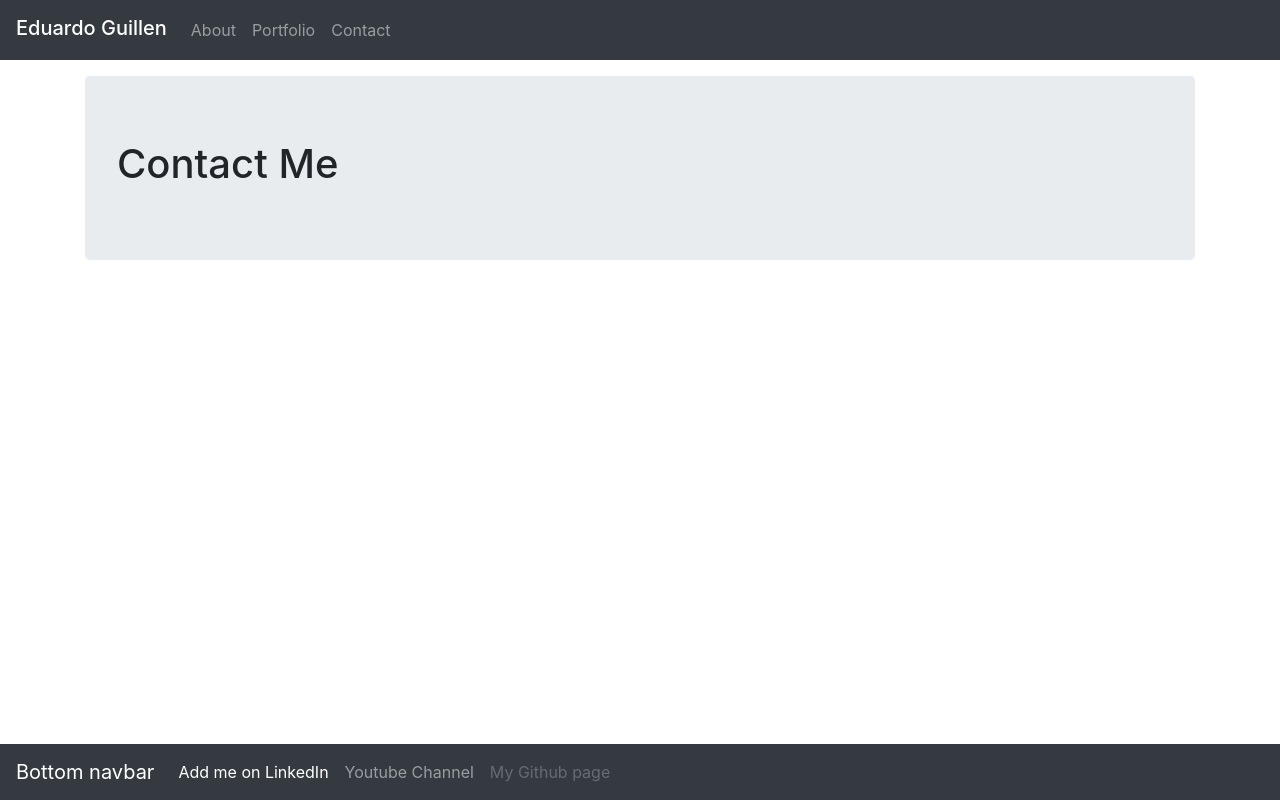
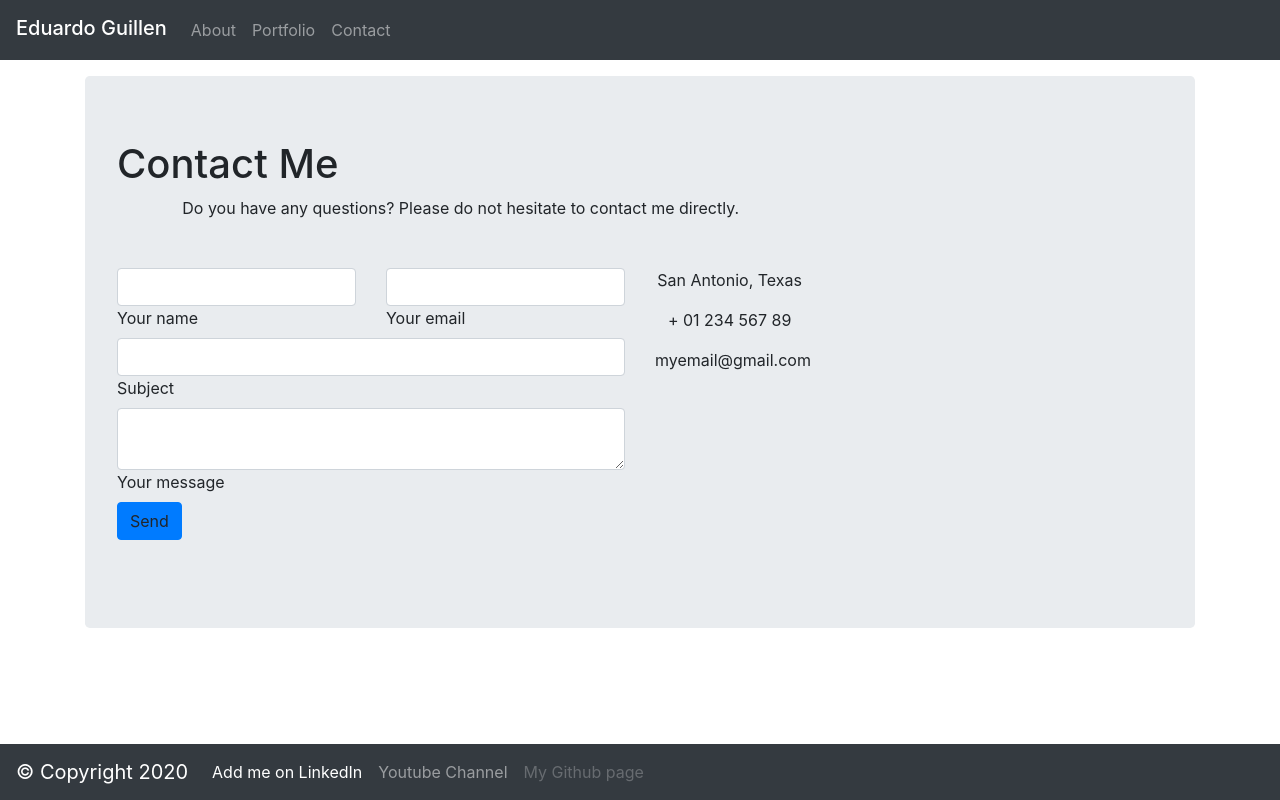
Before and after one commit to eguillen2305/Unit-02-CSS-and-Bootstrap-Homework-Responsive-Portfolio, a plain HTML site: page form.html in a window 1280 px wide. Drawn offline with nearby package versions, Linux system fonts and the light colour scheme.

Commit message:
Final Draft for Homework 2
Added Images, form, and final touches to the assignment. Read Me will be updated after this.

```diff
--- a/form.html
+++ b/form.html
@@ -21,19 +21,19 @@
         <div class="collapse navbar-collapse" id="navbarSupportedContent">
             <ul class="nav navbar-nav navbar-right">
                 <li class="nav-item">
-                    <a class="nav-link" href="#">About</a>
+                    <a class="nav-link" href="about-me.html">About</a>
                 </li>
                 <li class="nav-item">
-                    <a class="nav-link" href="#">Portfolio</a>
+                    <a class="nav-link" href="index.html">Portfolio</a>
                 </li>
                 <li class="nav-item">
-                    <a class="nav-link" href="#">Contact</a>
+                    <a class="nav-link" href="form.html">Contact</a>
                 </li>
             </ul>
         </div>
     </nav>
 
-    <!-- Add Form Code -->
+    <!-- Star of Form Code =========================== -->
     <div class="container">
         <div class="jumbotron mt-3">
 
@@ -44,11 +44,110 @@
                     </div>
 
 
+                    <!--Section: Contact v.2-->
+                    <section class="mb-4">
+
+                        <!--Section description-->
+                        <p class="text-center w-responsive mx-auto mb-5">Do you have any questions? Please do not
+                            hesitate to contact me directly.</p>
+
+                        <div class="row">
+
+                            <!--Grid column-->
+                            <div class="col-md-9 mb-md-0 mb-5">
+                                <form id="contact-form" name="contact-form" action="mail.php" method="POST">
+
+                                    <!--Grid row-->
+                                    <div class="row">
+
+                                        <!--Grid column-->
+                                        <div class="col-md-6">
+                                            <div class="md-form mb-0">
+                                                <input type="text" id="name" name="name" class="form-control">
+                                                <label for="name" class="">Your name</label>
+                                            </div>
+                                        </div>
+                                        <!--Grid column-->
+
+                                        <!--Grid column-->
+                                        <div class="col-md-6">
+                                            <div class="md-form mb-0">
+                                                <input type="text" id="email" name="email" class="form-control">
+                                                <label for="email" class="">Your email</label>
+                                            </div>
+                                        </div>
+                                        <!--Grid column-->
+
+                                    </div>
+                                    <!--Grid row-->
+
+                                    <!--Grid row-->
+                                    <div class="row">
+                                        <div class="col-md-12">
+                                            <div class="md-form mb-0">
+                                                <input type="text" id="subject" name="subject" class="form-control">
+                                                <label for="subject" class="">Subject</label>
+                                            </div>
+                                        </div>
+                                    </div>
+                                    <!--Grid row-->
+
+                                    <!--Grid row-->
+                                    <div class="row">
+
+                                        <!--Grid column-->
+                                        <div class="col-md-12">
+
+                                            <div class="md-form">
+                                                <textarea type="text" id="message" name="message" rows="2"
+                                                    class="form-control md-textarea"></textarea>
+                                                <label for="message">Your message</label>
+                                            </div>
+
+                                        </div>
+                                    </div>
+                                    <!--Grid row-->
+
+                                </form>
+
+                                <div class="text-center text-md-left">
+                                    <a class="btn btn-primary"
+                                        onclick="document.getElementById('contact-form').submit();">Send</a>
+                                </div>
+                                <div class="status"></div>
+                            </div>
+                            <!--Grid column-->
+
+                            <!--Grid column-->
+                            <div class="col-md-3 text-center">
+                                <ul class="list-unstyled mb-0">
+                                    <li><i class="fas fa-map-marker-alt fa-2x"></i>
+                                        <p>San Antonio, Texas </p>
+                                    </li>
+
+                                    <li><i class="fas fa-phone mt-4 fa-2x"></i>
+                                        <p>+ 01 234 567 89</p>
+                                    </li>
+
+                                    <li><i class="fas fa-envelope mt-4 fa-2x"></i>
+                                        <p>myemail@gmail.com</p>
+                                    </li>
+                                </ul>
+                            </div>
+                            <!--Grid column-->
+
+                        </div>
+
+                    </section>
+
+                    <!-- End of Form ==================================== -->
+
+
 
 
                     <!-- Start of FOOTER ==================== -->
                     <nav class="navbar fixed-bottom navbar-expand-sm navbar-dark bg-dark">
-                        <a class="navbar-brand" href="#">Bottom navbar</a>
+                        <a class="navbar-brand" href="#">© Copyright 2020 </a>
                         <button class="navbar-toggler" type="button" data-toggle="collapse"
                             data-target="#navbarCollapse" aria-controls="navbarCollapse" aria-expanded="false"
                             aria-label="Toggle navigation">
```
Also changed, not shown: about-me.html (+7 -12 lines), index.html (+16 -13 lines), images copy/Profile.jpg (added), 8 other files.
